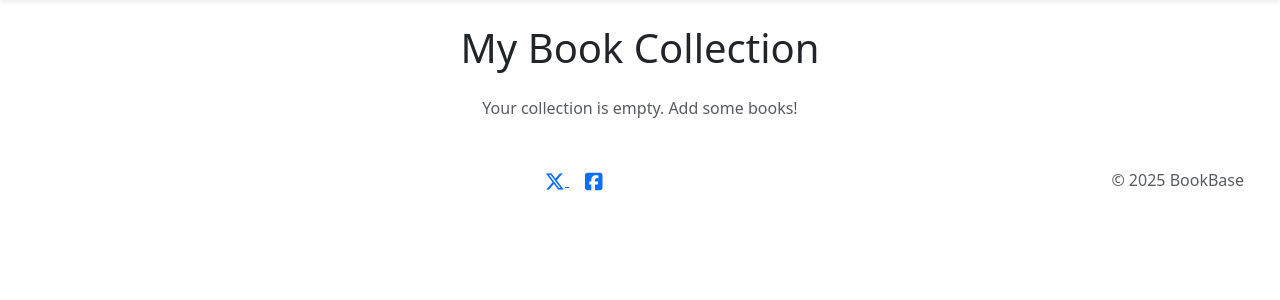
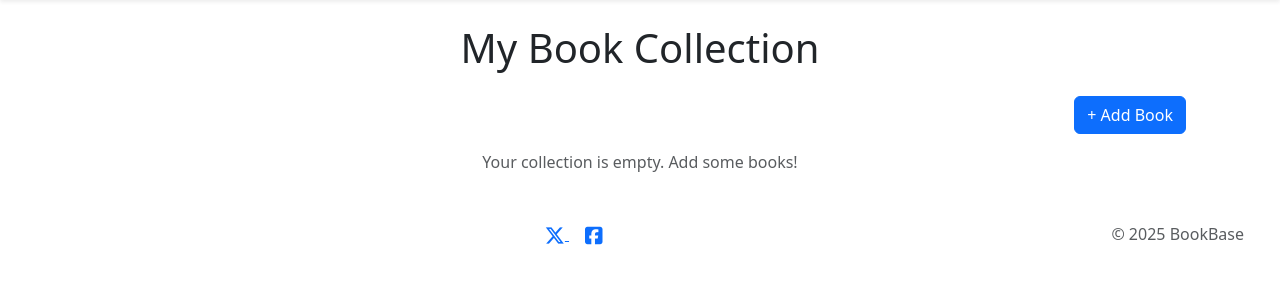
Before and after one commit to Oscar-Ivs/bookbase, a Django app: page /collection/ in a window 1280 px wide. Shown: the part 57-357 px from the top of the page. Run offline with Django 5.2, Linux system fonts and the light colour scheme; the visitor is signed in with stand-in values (Sample User, id 1); data that the repository does not hold is empty; some libraries are stand-ins or nearby versions.

Commit message:
ui: add 'Add Book' button to My Collection page

```diff
--- a/templates/my_collection.html
+++ b/templates/my_collection.html
@@ -2,6 +2,11 @@
 {% block content %}
   <div class="container mt-4">
     <h1 class="mb-4 text-center">My Book Collection</h1>
+
+    <!-- Add Book Button -->
+    <div class="d-flex justify-content-end mb-3">
+      <a href="{% url 'add_book' %}" class="btn btn-primary">+ Add Book</a>
+    </div>
 
     {% if books %}
       <div class="row row-cols-1 row-cols-md-2 row-cols-lg-3 g-4">
@@ -31,5 +36,6 @@
   </div>
 {% endblock %}
 
+
 <!-- This template extends 'base.html' and provides a placeholder for the user's book collection page. -->
 <!-- The content block is defined to allow for future expansion of the collection features. -->
```
